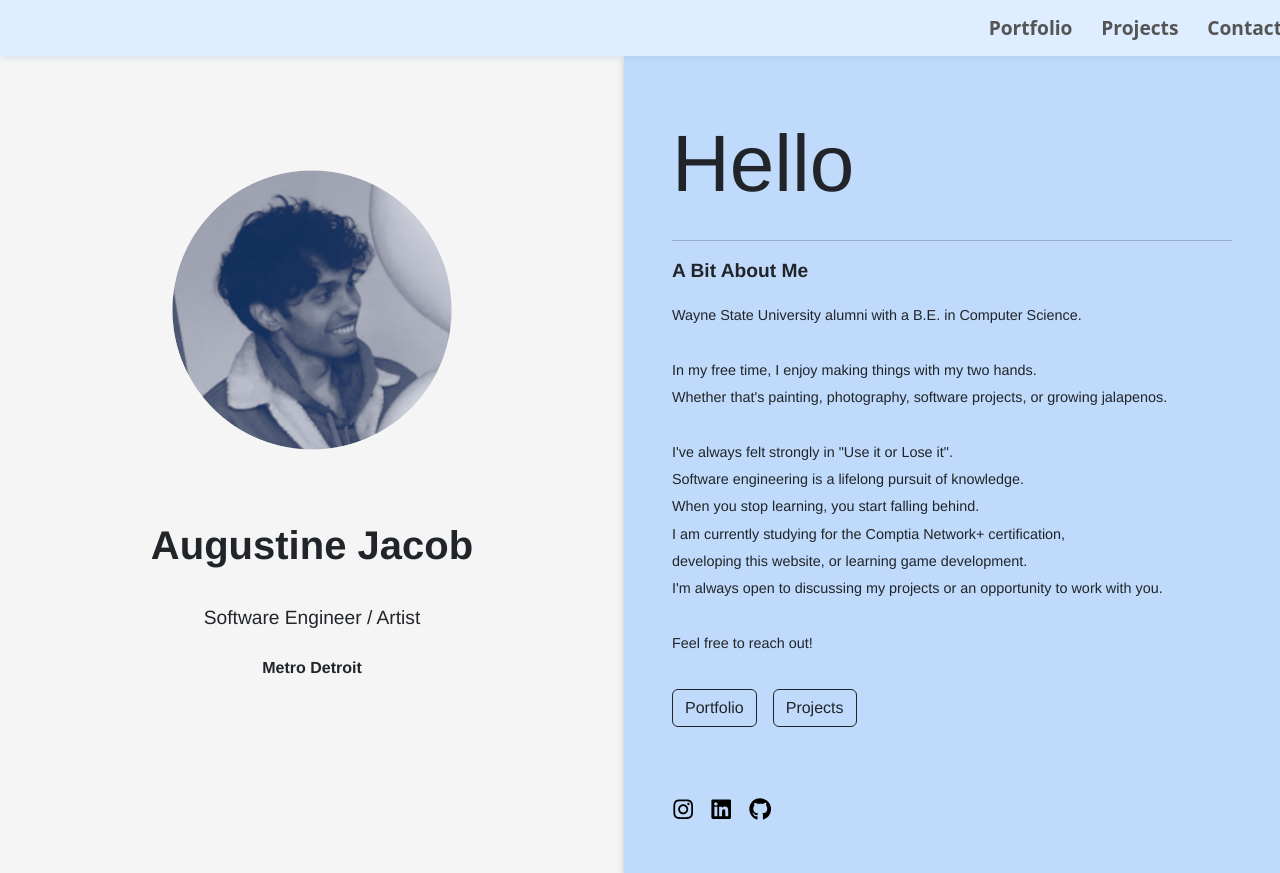
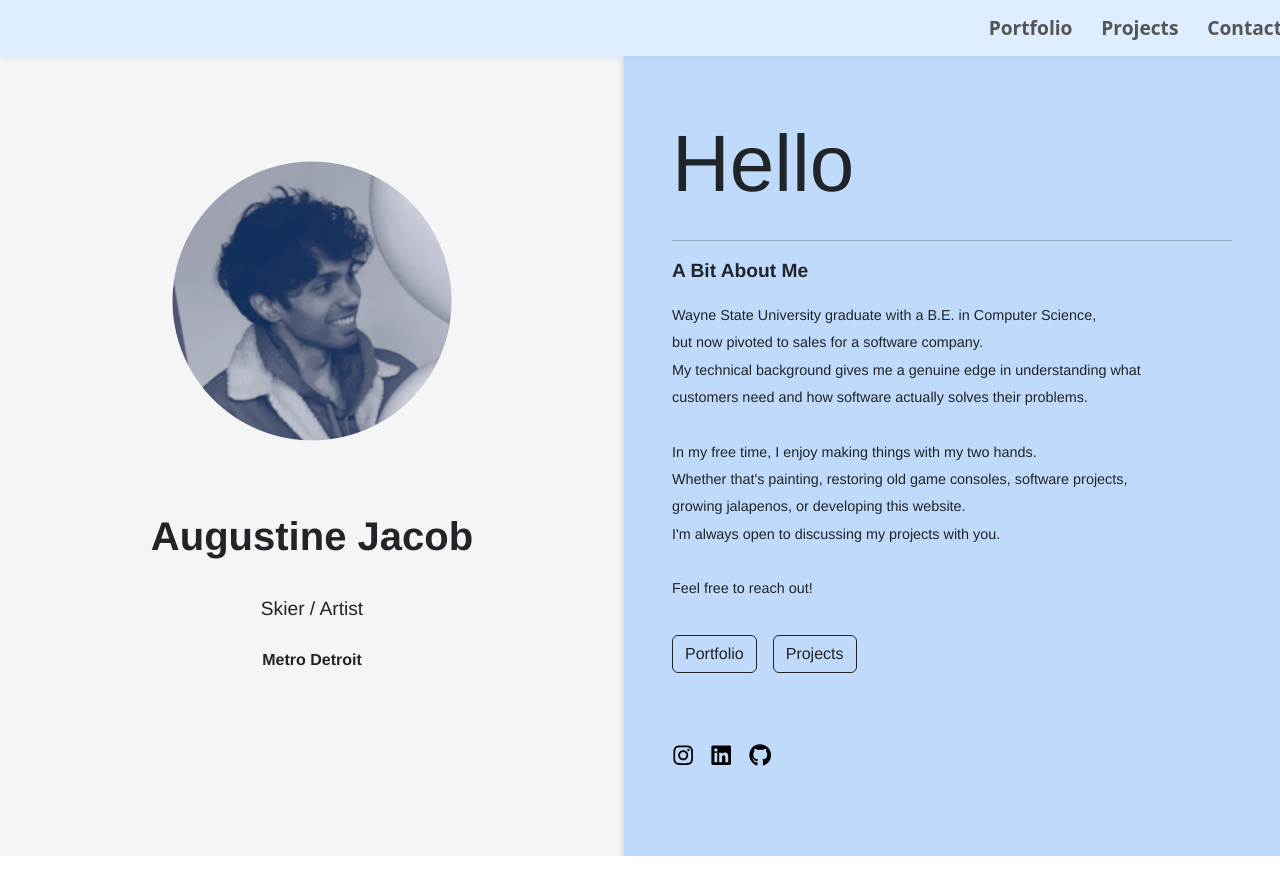
Before and after one commit to Aujacob/MyWebsite_Cleaned, a React (Vite) app: page / in a window 1280 px wide. Shown: the top 873 px of the page. Built offline with nearby package versions, Linux system fonts and the light colour scheme.

Commit message:
Update homepage bio
Hobbies + career path changed, so now homepage bio must be updated

```diff
--- a/src/components/HomePage.jsx
+++ b/src/components/HomePage.jsx
@@ -33,7 +33,7 @@ const HomePage = () => {
           />
           <div className="name">Augustine Jacob</div>
 
-          <div className="role"> <br/>Software Engineer / Artist</div>
+          <div className="role"> <br/>Skier / Artist</div>
 
           <div className="location"> Metro Detroit</div>
 
@@ -48,13 +48,12 @@ const HomePage = () => {
           <div className="about-title">A Bit About Me</div>
           <div className="about-desc">
 
-            Wayne State University alumni with a B.E. in Computer Science. <br /> <br />
-            In my free time, I enjoy making things with my two hands. <br />
-            Whether that's painting, photography, software projects, or growing jalapenos. <br /><br />
-            I've always felt strongly in "Use it or Lose it". <br />Software engineering is a lifelong pursuit of knowledge. <br />
-            When you stop learning, you start falling behind. <br />
-            I am currently studying for the Comptia Network+ certification,<br /> developing this website, or learning game development.<br />
-            I'm always open to discussing my projects or an opportunity to work with you.<br /><br />
+            Wayne State University graduate with a B.E. in Computer Science, <br />
+            but now pivoted to sales for a software company.   <br />
+            My technical background gives me a genuine edge in understanding what customers need and how software actually solves their problems. <br /><br />
+            In my free time, I enjoy making things with my two hands. <br></br>
+            Whether that's painting, restoring old game consoles, software projects, growing jalapenos, or developing this website.<br />
+            I'm always open to discussing my projects with you.<br /><br />
             Feel free to reach out!
 
           </div>
```
